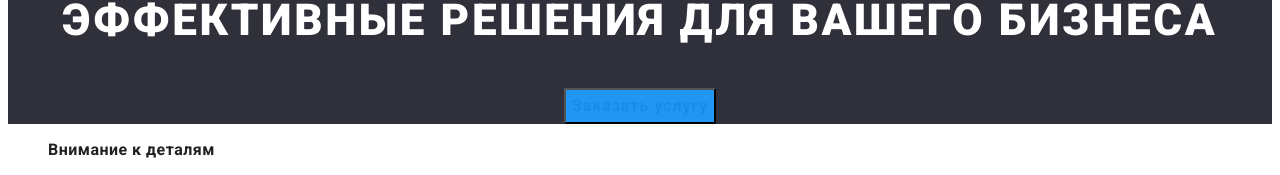
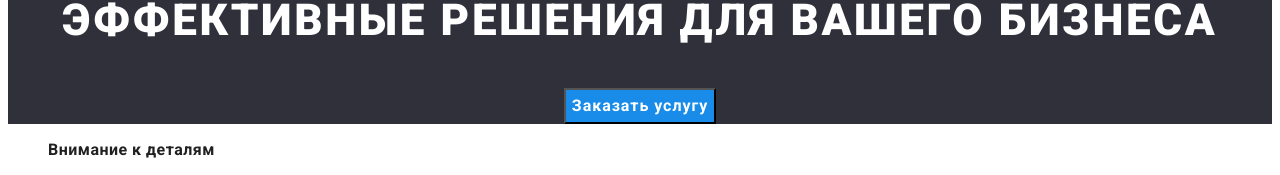
Before and after one commit to superbowl-alex/goit-markup-hw-02, a plain HTML site: page index.html in a window 1280 px wide. In both pictures the pointer is over the button "Заказать услугу". Shown: the part 192-367 px from the top of the page. Drawn offline with Linux system fonts and the light colour scheme.

Commit message:
Update hero button

```diff
--- a/css/styles.css
+++ b/css/styles.css
@@ -95,6 +95,7 @@ body {
   text-transform: uppercase;
 }
 .hero-button {
+  color: var(--regular-white-color);
   background-color: var(--accent-color);
   cursor: pointer;
   font-weight: 700;
@@ -104,7 +105,7 @@ body {
 }
 .hero-button:hover,
 .hero-button:focus {
-  color: var(--hero-button-hover-color);
+  background-color: var(--hero-button-hover-color);
 }
 
 /* Наши преимущества */
```
